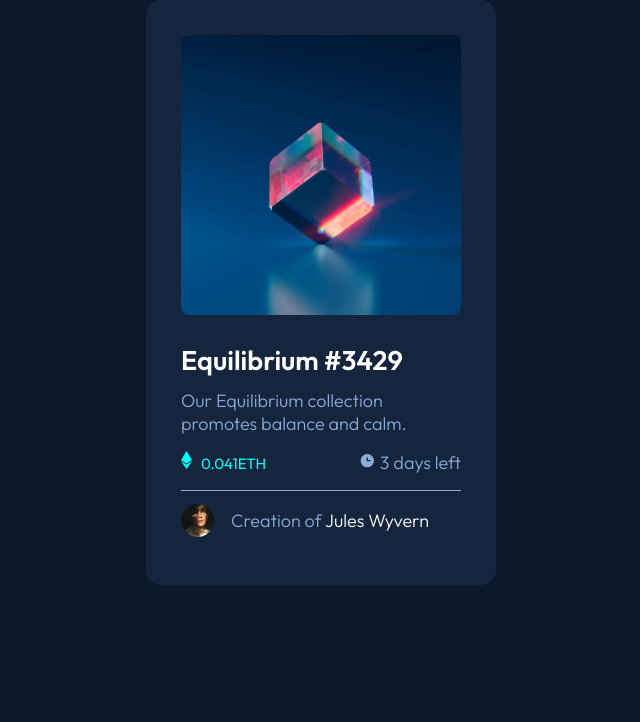
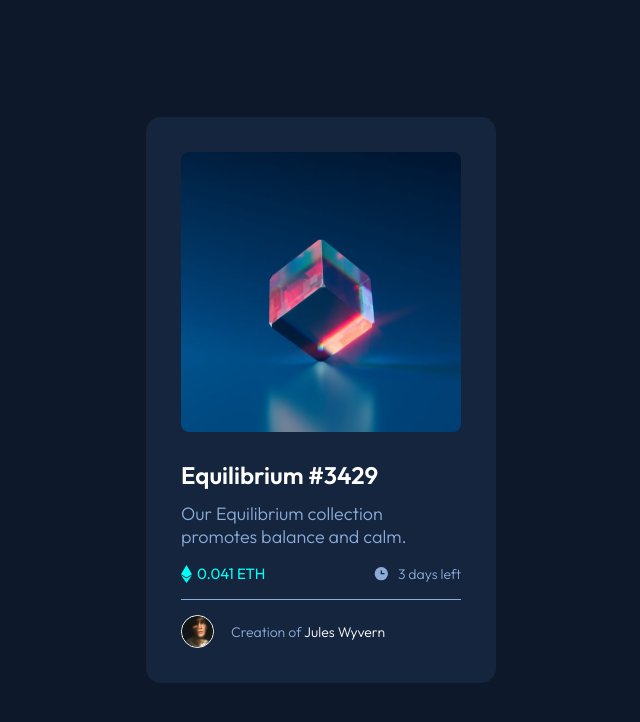
Before and after one commit to zetmosoma10/NFT-preview-card, a plain HTML site: page index.html in a window 1280 px wide. Shown: the whole page, without its empty margins (319-959 px from the left). Drawn offline with Linux system fonts and the light colour scheme.

Commit message:
add css on profile image and additional css on other element

```diff
--- a/index.html
+++ b/index.html
@@ -35,11 +35,11 @@
                 src="images/icon-ethereum.svg"
                 alt=""
               />
-              <span class="card__content-ico-name">0.041ETH</span>
+              <span class="card__content-ico-name">0.041 ETH</span>
             </span>
-            <span>
+            <span class="card__content-time-frame">
               <img src="images/icon-clock.svg" alt="" />
-              3 days left
+              <span class="card__content-time-days">3 days left</span>
             </span>
           </div>
           <div class="card__content-profile">
@@ -48,7 +48,7 @@
               src="images/image-avatar.png"
               alt=""
             />
-            <p>
+            <p class="card__content-profile-text">
               Creation of
               <span class="card__content-profile-name">Jules Wyvern</span>
             </p>
--- a/styles.css
+++ b/styles.css
@@ -31,7 +31,7 @@ main {
   display: flex;
   justify-content: center;
   align-items: center;
-  height: 100%;
+  height: 100vh;
 }
 
 h1,
@@ -41,6 +41,7 @@ h3 {
 }
 
 h1 {
+  font-size: 2.4rem;
   margin-top: 2.3rem;
   margin-bottom: 1.2rem;
 }
@@ -69,6 +70,13 @@ h1 {
   width: 33px;
   height: 33px;
   margin-right: 1.7rem;
+  border-radius: 100%;
+  border: 1px solid var(--white);
+}
+
+.card__content-profile-text {
+  margin: 0;
+  font-size: 1.4rem;
 }
 
 .card__content-time {
@@ -76,10 +84,26 @@ h1 {
   justify-content: space-between;
   border-bottom: 1px solid var(--primary-Soft-blue);
   padding: 1.6rem 0;
+  margin-bottom: 1.5rem;
 }
 
 .card__content-text {
   margin: 0;
+}
+
+.card__content-icon-container {
+  display: flex;
+  align-items: center;
+}
+
+.card__content-time-frame {
+  display: flex;
+  align-items: center;
+}
+
+.card__content-time-days {
+  margin-left: 0.8rem;
+  font-size: 1.4rem;
 }
 
 .card__content-ico-name {
```
